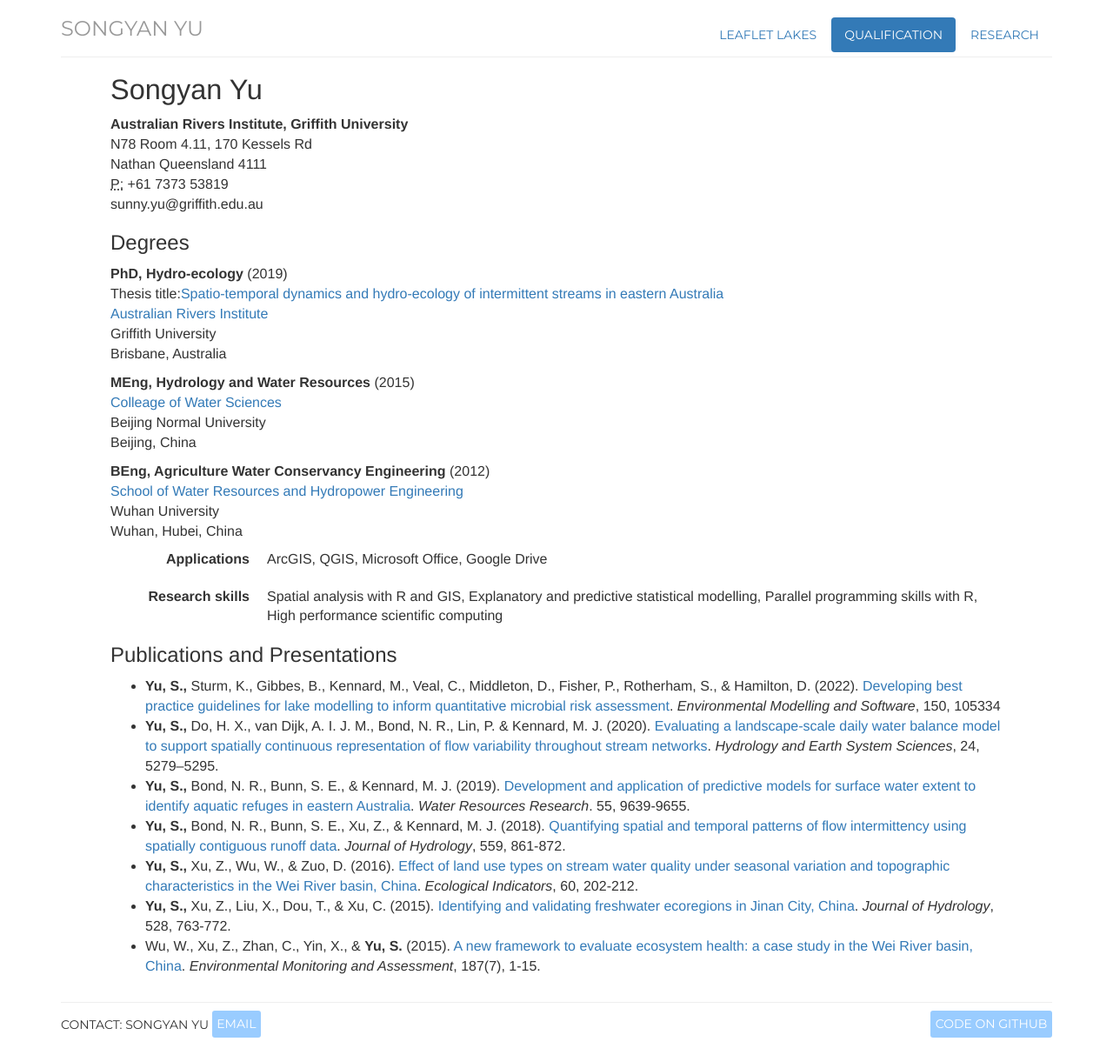
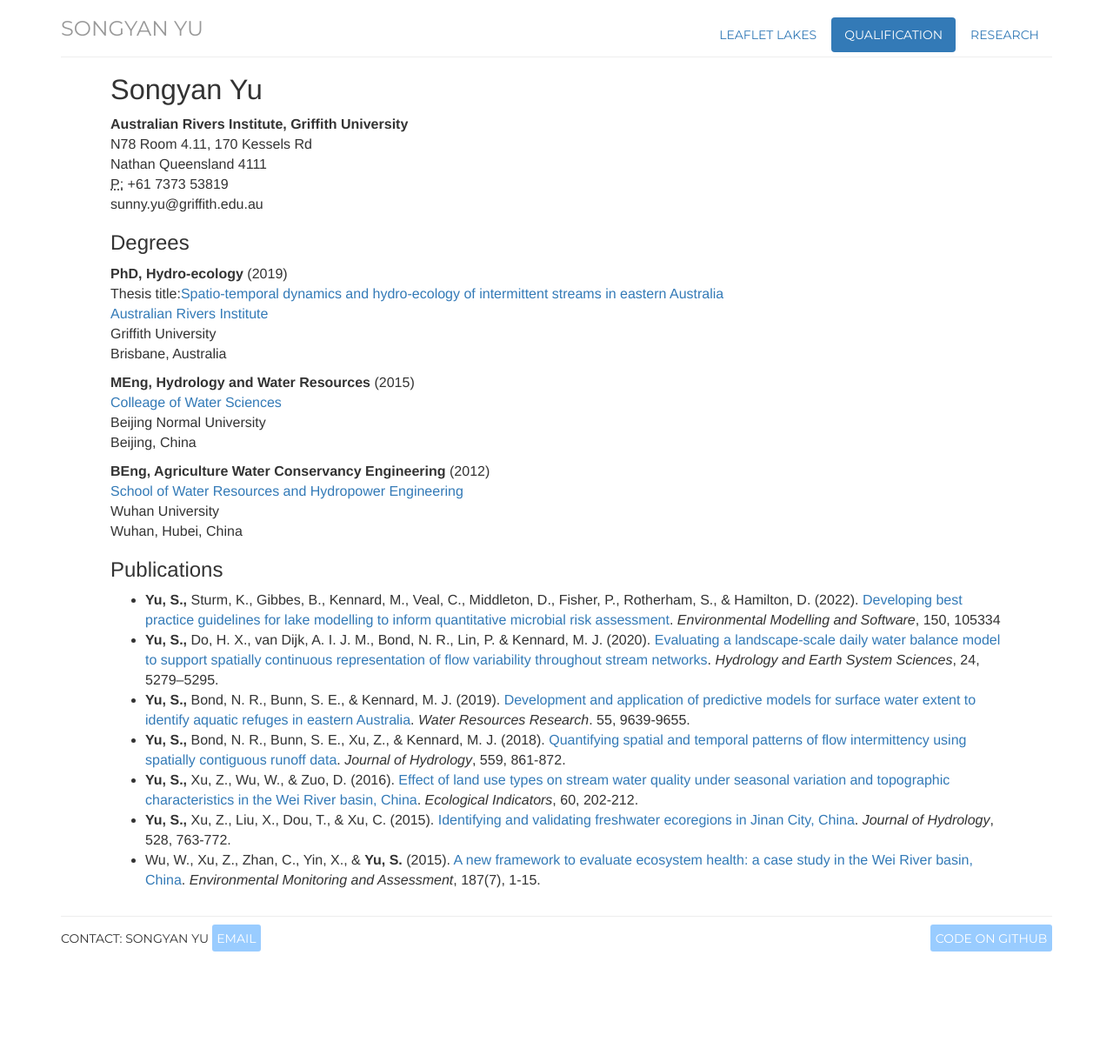
Before and after one commit to SongyanYu/SongyanYu.github.io, a Jekyll site: the page built from qualification.html, in a window 1280 px wide. Shown: the whole page at 87% size. Built offline with Jekyll 4.4.1, drawn with Linux system fonts in a browser that asks for light colours; after the commit the page ends 1114 px from its top, so only the background shows below that.

Commit message:
minor update

```diff
--- a/qualification.html
+++ b/qualification.html
@@ -32,17 +32,7 @@ Beijing, China</p>
 Wuhan University<br />
 Wuhan, Hubei, China</p>
 
-<dl class="dl-horizontal">
-<dt>Applications</dt>
-<dd>ArcGIS, QGIS, Microsoft Office, Google Drive</dd>
-</dl>
-
-<dl class="dl-horizontal">
-<dt>Research skills</dt>
-<dd>Spatial analysis with R and GIS, Explanatory and predictive statistical modelling, Parallel programming skills with R, High performance scientific computing</dd>
-</dl>
-
-<h3>Publications and Presentations</h3>
+<h3>Publications</h3>
 <ul>
 <li><strong>Yu, S.,</strong> Sturm, K., Gibbes, B., Kennard, M., Veal, C., Middleton, D., Fisher, P., Rotherham, S., & Hamilton, D. (2022). <a href = 'https://doi.org/10.1016/j.envsoft.2022.105334'>Developing best practice guidelines for lake modelling to inform quantitative microbial risk assessment</a>. <i>Environmental Modelling and Software</i>, 150, 105334
 <li><strong>Yu, S.,</strong> Do, H. X., van Dijk, A. I. J. M., Bond, N. R., Lin, P. & Kennard, M. J. (2020). <a href = 'https://doi.org/10.5194/hess-24-5279-2020'>Evaluating a landscape-scale daily water balance model to support spatially continuous representation of flow variability throughout stream networks</a>. <i>Hydrology and Earth System Sciences</i>, 24, 5279–5295.
```
